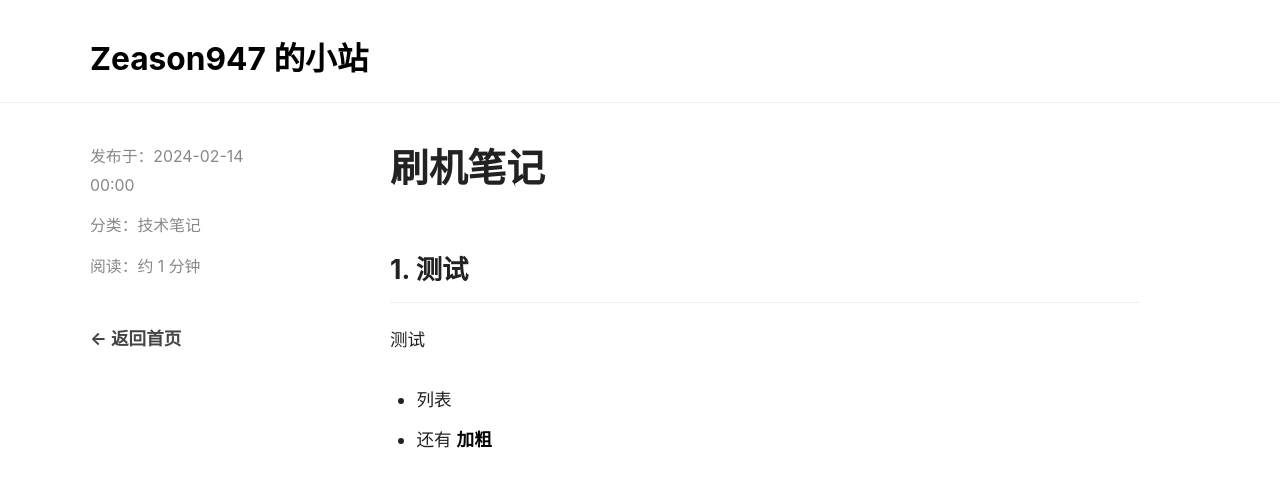
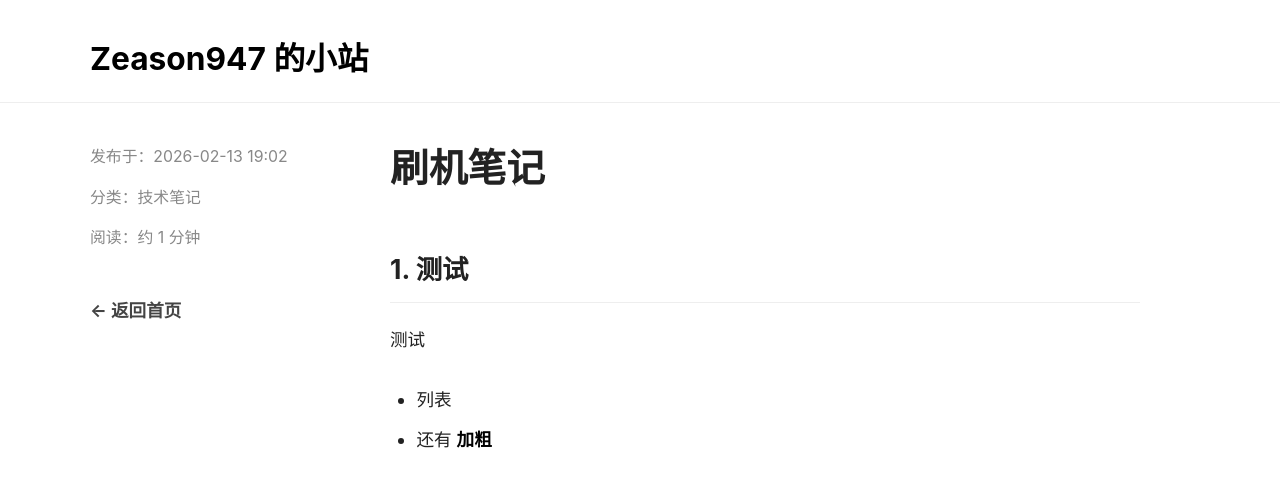
Before and after one commit to Zeason947/Zeason947.github.io, a Jekyll site: the page built from _posts/2026-02-14-brushing-notes.md, in a window 1280 px wide. Shown: the top 487 px of the page. Built offline with Jekyll 4.4.1, drawn with Linux system fonts in a browser that asks for light colours.

Commit message:
Add date to brushing notes post

```diff
--- a/_posts/2024-02-14-brushing-notes.md
+++ b/_posts/2026-02-14-brushing-notes.md
@@ -2,6 +2,7 @@
 layout: post
 title: "刷机笔记"
 categories: 技术笔记
+date: 2026-02-14 03:02 +0800
 ---
 
 ## 1. 测试
```
